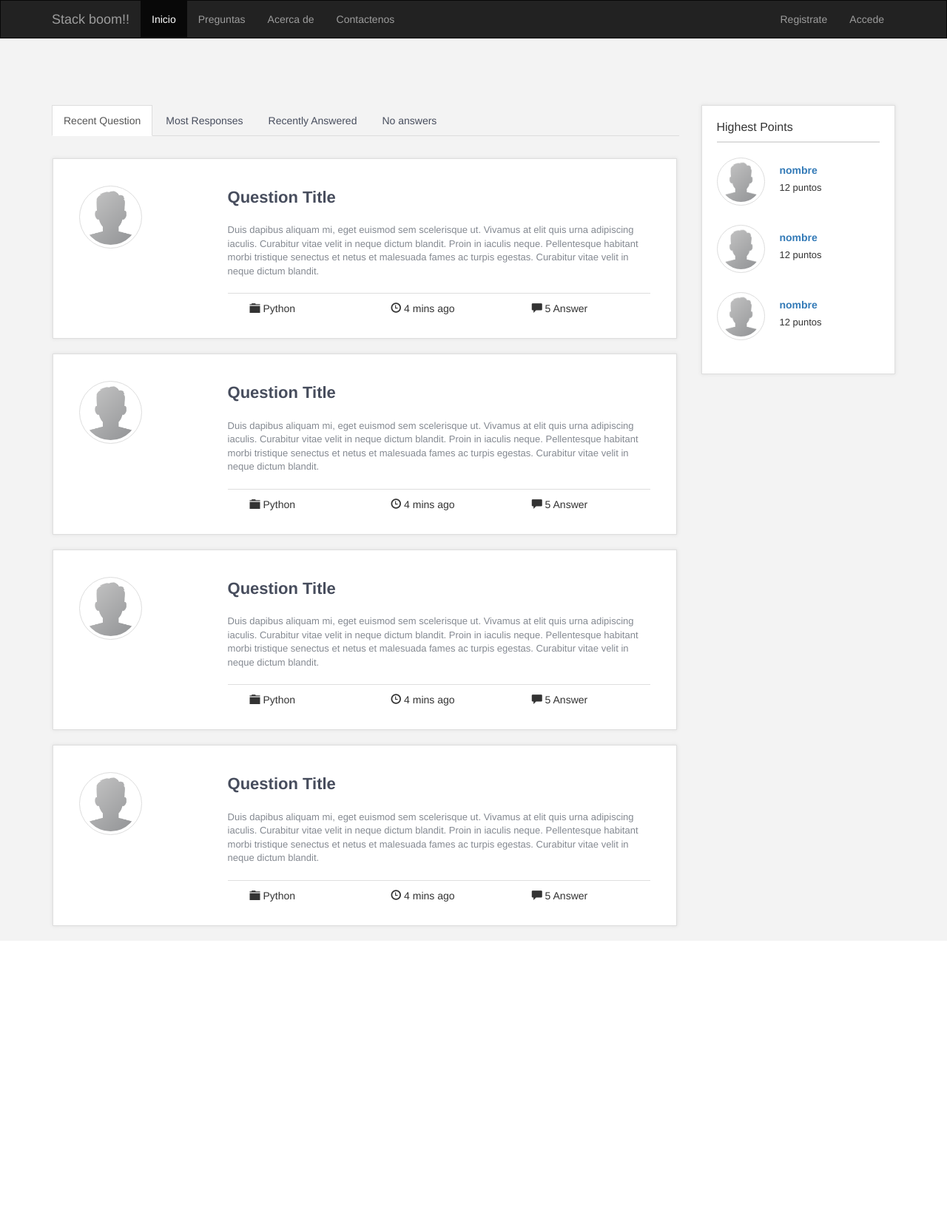
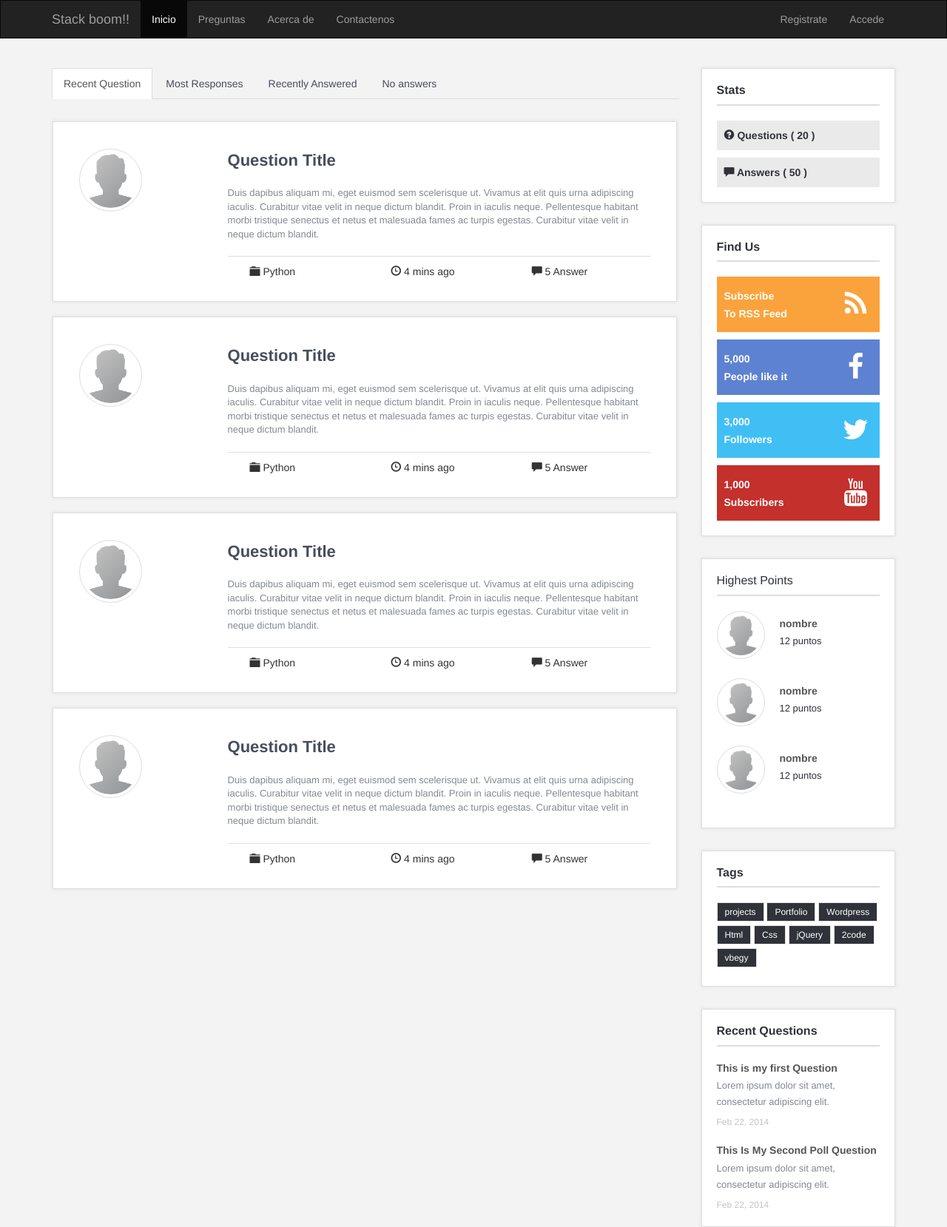
Before and after one commit to bretanac93/stackboom, a Django app: page /questions/ in a window 1280 px wide. Shown: the whole page at 74% size. Before the commit the page ends 1257 px from the top, so only its background shows below. Run offline with Django 3.2, Linux system fonts and the light colour scheme; style sheets or scripts are compiled from the project's sources; some libraries are stand-ins or nearby versions.

Commit message:
Fixes done

```diff
--- a/app/static/modules/questions/list.css
+++ b/app/static/modules/questions/list.css
@@ -10,7 +10,7 @@ body {
   color: #474d5d;
 }
 .content-question {
-  margin-top: 70px;
+  margin-top: 20px;
 }
 .card-style {
   margin-bottom: 20px;
@@ -51,9 +51,6 @@ body {
   text-decoration: none;
   color: #333;
 }
-.sidebar {
-  margin-top: 70px;
-}
 .sidebar .highest-points .highest-content h3 {
   padding: 20px 0 10px;
   border-bottom: 2px solid #dedede;
--- a/app/static/modules/questions/list.styl
+++ b/app/static/modules/questions/list.styl
@@ -17,7 +17,7 @@ body
       color #474d5d
 
 .content-question
-  margin-top 70px
+  margin-top 20px
 
 .card-style
   margin-bottom 20px
@@ -62,7 +62,7 @@ body
 
 //Rigth Side
 .sidebar
-  margin-top 70px
+
 
   .highest-points
     .highest-content
--- a/templates/app/question/details.html
+++ b/templates/app/question/details.html
@@ -1,6 +1,7 @@
 {% extends 'question_layout.html' %}
 {% load staticfiles %}
 {% block content %}
+    <div class="col-md-9">
         <article class="question single-question question-type-normal">
             <h2>
                 <a href="single_question.html">This Is My first Question</a>
@@ -200,4 +201,5 @@
                 </p>
             </form>
         </div>
+    </div>
 {% endblock %}
--- a/templates/app/question/list.html
+++ b/templates/app/question/list.html
@@ -1,12 +1,8 @@
-{% extends 'base.html' %}
+{% extends 'question_layout.html' %}
 {% load staticfiles %}
 {% block title %}Questions{% endblock %}
-{% block level_styles %}
-    <link rel="stylesheet" href="{% static 'modules/questions/list.css' %}">
-{% endblock %}
-{% block body %}
-    <section class="container">
-        <div class="row">
+
+{% block content %}
     <div class="content-question col-md-9">
         <header>
             <ul class="nav nav-tabs">
@@ -179,49 +175,9 @@
 
                     </footer>
 
-
                 </article>
             </div>
         </div>
 
     </div>
-            <aside class="sidebar col-md-3">
-                <section class="highest-points">
-                    <div class="highest-content card-style">
-                        <h3>Highest Points</h3>
-                        <ul>
-                            <li>
-                                <div class="img-author">
-                                    <img src="{% static 'img/default-avatar.png' %}" width="65" height="65" class="img-thumbnail img-circle img-responsive" alt="">
-                                </div>
-                                <div class="details-author">
-                                    <h6><a href="">nombre</a></h6>
-                                    <span>12 puntos</span>
-                                </div>
-                            </li>
-                            <li>
-                                <div class="img-author">
-                                    <img src="{% static 'img/default-avatar.png' %}" width="65" height="65" class="img-thumbnail img-circle img-responsive" alt="">
-                                </div>
-                                <div class="details-author">
-                                    <h6><a href="">nombre</a></h6>
-                                    <span>12 puntos</span>
-                                </div>
-                            </li>
-                            <li>
-                                <div class="img-author">
-                                    <img src="{% static 'img/default-avatar.png' %}" width="65" height="65" class="img-thumbnail img-circle img-responsive" alt="">
-                                </div>
-                                <div class="details-author">
-                                    <h6><a href="">nombre</a></h6>
-                                    <span>12 puntos</span>
-                                </div>
-                            </li>
-                        </ul>
-                    </div>
-                </section>
-            </aside>
-
-        </div>
-    </section>
 {% endblock %}
--- a/templates/question_layout.html
+++ b/templates/question_layout.html
@@ -2,7 +2,9 @@
 {% load staticfiles %}
 {% block title %}{{ question }}{% endblock %}
 {% block level_styles %}
+
     <link rel="stylesheet" href="{% static 'modules/questions/details.css' %}">
+    <link rel="stylesheet" href="{% static 'modules/questions/list.css' %}">
 {% endblock %}
 {% block body %}
     {#    <a href="{% url 'question-list' %}">Back to all questions</a>#}
@@ -26,11 +28,8 @@
 
     <section class="container main-content">
         <div class="row">
-
-            <div class="col-md-9">
-                {% block content %}
-                {% endblock %}
-            </div>
+            {% block content %}
+            {% endblock %}
             <aside class="col-md-3 sidebar">
                 <div class="widget widget_stats">
                     <h3 class="widget_title">Stats</h3>
@@ -90,7 +89,8 @@
                         <ul>
                             <li>
                                 <div class="img-author">
-                                    <img src="{% static 'img/default-avatar.png' %}" width="65" height="65" class="img-thumbnail img-circle img-responsive" alt="">
+                                    <img src="{% static 'img/default-avatar.png' %}" width="65" height="65"
+                                         class="img-thumbnail img-circle img-responsive" alt="">
                                 </div>
                                 <div class="details-author">
                                     <h6><a href="">nombre</a></h6>
@@ -99,7 +99,8 @@
                             </li>
                             <li>
                                 <div class="img-author">
-                                    <img src="{% static 'img/default-avatar.png' %}" width="65" height="65" class="img-thumbnail img-circle img-responsive" alt="">
+                                    <img src="{% static 'img/default-avatar.png' %}" width="65" height="65"
+                                         class="img-thumbnail img-circle img-responsive" alt="">
                                 </div>
                                 <div class="details-author">
                                     <h6><a href="">nombre</a></h6>
@@ -108,7 +109,8 @@
                             </li>
                             <li>
                                 <div class="img-author">
-                                    <img src="{% static 'img/default-avatar.png' %}" width="65" height="65" class="img-thumbnail img-circle img-responsive" alt="">
+                                    <img src="{% static 'img/default-avatar.png' %}" width="65" height="65"
+                                         class="img-thumbnail img-circle img-responsive" alt="">
                                 </div>
                                 <div class="details-author">
                                     <h6><a href="">nombre</a></h6>
```
Lines whose indentation alone changed are shown as unchanged.
